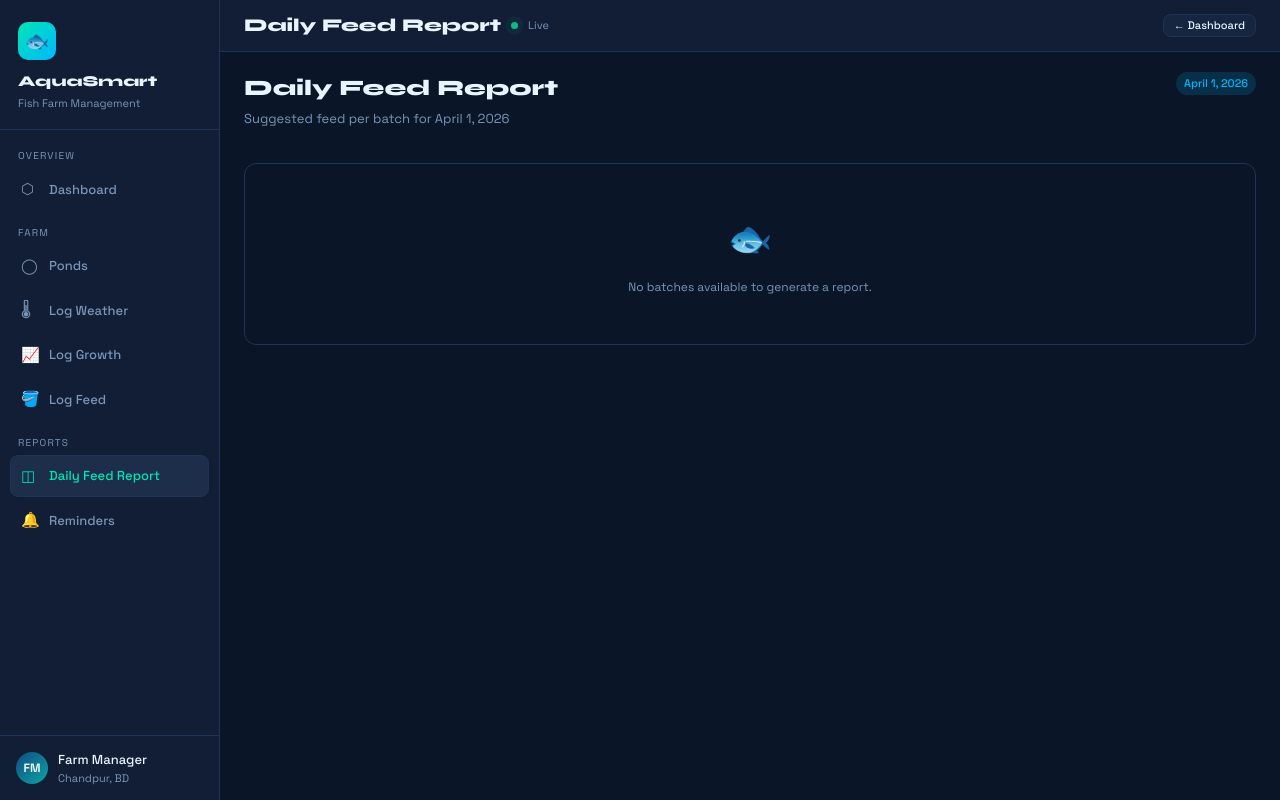
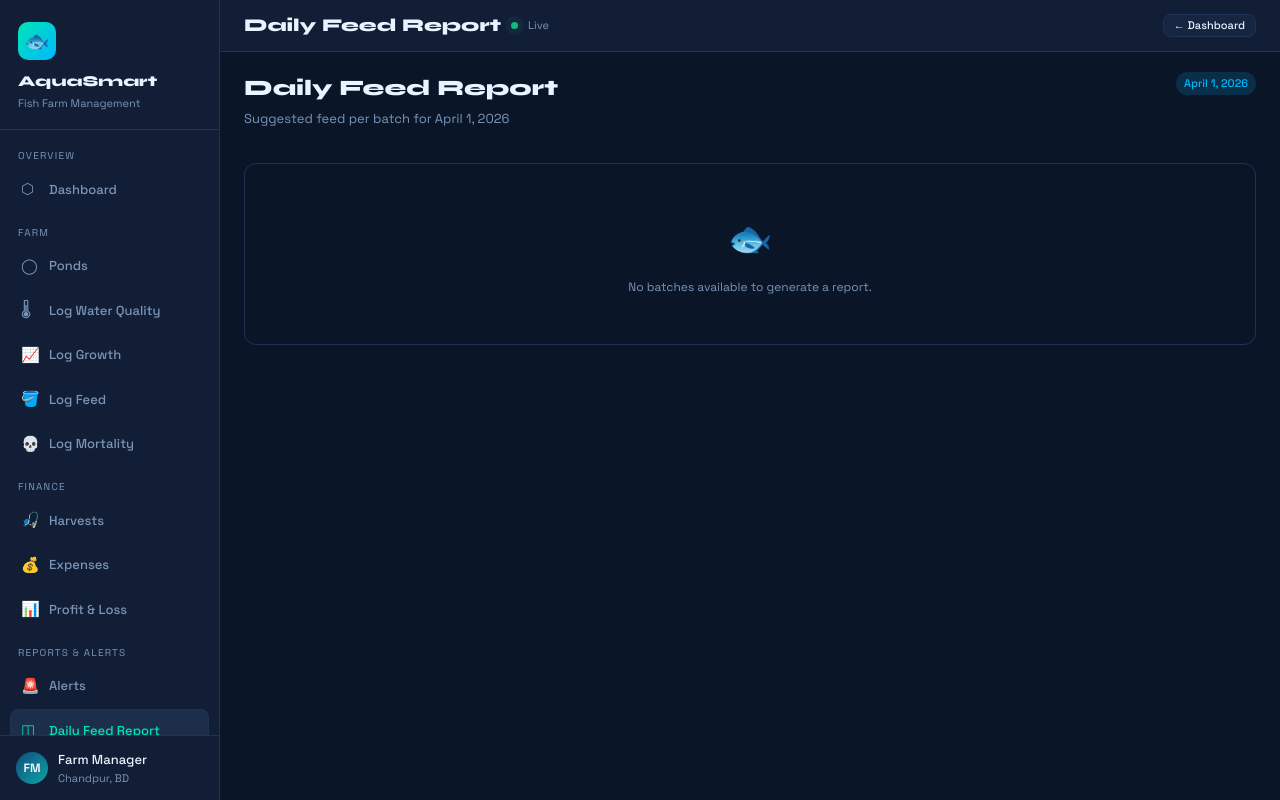
Before and after one commit to Sadman-Devx/smart-fish-farm, a Django app: page /reports/daily-feed/ in a window 1280 px wide. Run offline with Django 5.2, Linux system fonts and the light colour scheme; data that the repository does not hold is empty; parts of the project's set-up code (start-up, migrations or seed data) failed here and were passed over.

Commit message:
Update navigation links and sections in base.html

```diff
--- a/templates/base.html
+++ b/templates/base.html
@@ -36,7 +36,7 @@
         <span class="nav-icon">◯</span> Ponds
       </a>
       <a href="{% url 'farm:weather_create' %}" class="nav-item {% block nav_weather %}{% endblock %}">
-        <span class="nav-icon">🌡</span> Log Weather
+        <span class="nav-icon">🌡</span> Log Water Quality
       </a>
       <a href="{% url 'farm:growth_create' %}" class="nav-item {% block nav_growth %}{% endblock %}">
         <span class="nav-icon">📈</span> Log Growth
@@ -44,8 +44,26 @@
       <a href="{% url 'farm:feed_log_create' %}" class="nav-item {% block nav_feed %}{% endblock %}">
         <span class="nav-icon">🪣</span> Log Feed
       </a>
+      <a href="{% url 'farm:mortality_create' %}" class="nav-item {% block nav_mortality %}{% endblock %}">
+        <span class="nav-icon">💀</span> Log Mortality
+      </a>
 
-      <div class="nav-section">Reports</div>
+      <div class="nav-section">Finance</div>
+      <a href="{% url 'farm:harvest_list' %}" class="nav-item {% block nav_harvest %}{% endblock %}">
+        <span class="nav-icon">🎣</span> Harvests
+      </a>
+      <a href="{% url 'farm:expense_list' %}" class="nav-item {% block nav_expenses %}{% endblock %}">
+        <span class="nav-icon">💰</span> Expenses
+      </a>
+      <a href="{% url 'farm:profit_loss_report' %}" class="nav-item {% block nav_pl %}{% endblock %}">
+        <span class="nav-icon">📊</span> Profit & Loss
+      </a>
+
+      <div class="nav-section">Reports & Alerts</div>
+      <a href="{% url 'farm:alert_list' %}" class="nav-item {% block nav_alerts %}{% endblock %}">
+        <span class="nav-icon">🚨</span> Alerts
+        {% if unresolved_alerts %}<span class="nav-badge" style="background:rgba(239,68,68,.2);color:#ef4444">{{ unresolved_alerts }}</span>{% endif %}
+      </a>
       <a href="{% url 'farm:daily_feed_report' %}" class="nav-item {% block nav_report %}{% endblock %}">
         <span class="nav-icon">◫</span> Daily Feed Report
       </a>
@@ -67,8 +85,6 @@
 
   <!-- ── Main ────────────────────────────────────────── -->
   <div class="main">
-
-    <!-- Topbar -->
     <div class="topbar">
       <div class="topbar-left">
         <button class="hamburger" id="hamburgerBtn" aria-label="Toggle menu">☰</button>
@@ -78,17 +94,17 @@
       </div>
       <div class="topbar-actions">
         {% block topbar_actions %}
-          <a href="{% url 'farm:daily_feed_report' %}" class="btn btn-sm">Daily Report</a>
-          <a href="{% url 'farm:weather_create' %}" class="btn btn-sm">+ Weather</a>
-          <a href="{% url 'farm:growth_create' %}" class="btn btn-sm">+ Growth</a>
+          <a href="{% url 'farm:alert_list' %}" class="btn btn-sm{% if unresolved_alerts %} btn-danger-soft{% endif %}">
+            {% if unresolved_alerts %}🚨 {{ unresolved_alerts }} Alert{{ unresolved_alerts|pluralize }}{% else %}Alerts{% endif %}
+          </a>
+          <a href="{% url 'farm:profit_loss_report' %}" class="btn btn-sm">P&amp;L Report</a>
+          <a href="{% url 'farm:harvest_create' %}" class="btn btn-sm">+ Harvest</a>
           <a href="{% url 'farm:feed_log_create' %}" class="btn btn-accent btn-sm">+ Feed Log</a>
         {% endblock %}
       </div>
     </div>
 
-    <!-- Page content -->
     <div class="content">
-
       {% if messages %}
         <div class="messages-wrap">
           {% for message in messages %}
@@ -100,27 +116,23 @@
           {% endfor %}
         </div>
       {% endif %}
+      {% block content %}{% endblock %}
+    </div>
+  </div>
 
-      {% block content %}{% endblock %}
-
-    </div>
-  </div><!-- /.main -->
-
-</div><!-- /.shell -->
+</div>
 
 <script>
 (function(){
-  var btn     = document.getElementById('hamburgerBtn');
-  var sidebar = document.getElementById('sidebar');
-  var overlay = document.getElementById('sidebarOverlay');
-  function open()  { sidebar.classList.add('open');    overlay.classList.add('open'); }
-  function close() { sidebar.classList.remove('open'); overlay.classList.remove('open'); }
-  function toggle(){ sidebar.classList.contains('open') ? close() : open(); }
-  if (btn)     btn.addEventListener('click', toggle);
-  if (overlay) overlay.addEventListener('click', close);
+  var btn=document.getElementById('hamburgerBtn');
+  var sidebar=document.getElementById('sidebar');
+  var overlay=document.getElementById('sidebarOverlay');
+  function close(){sidebar.classList.remove('open');overlay.classList.remove('open');}
+  function toggle(){sidebar.classList.contains('open')?close():(sidebar.classList.add('open'),overlay.classList.add('open'));}
+  if(btn) btn.addEventListener('click',toggle);
+  if(overlay) overlay.addEventListener('click',close);
 })();
 </script>
-
 {% block extra_scripts %}{% endblock %}
 </body>
 </html>
```
